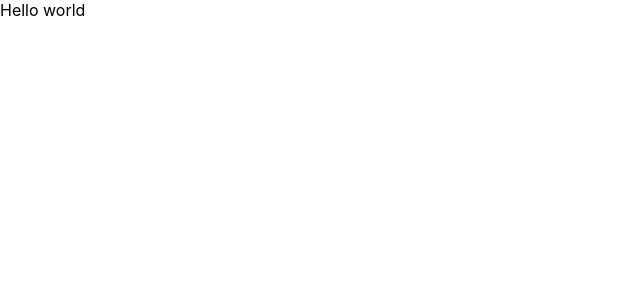
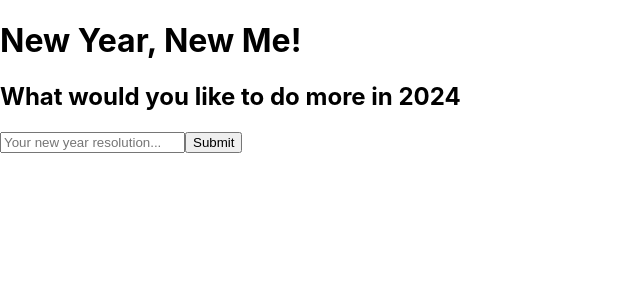
Before and after one commit to makih2003/fresh-start, a React (Create React App) app in the folder fresh-start-frontend/: page / in a window 1280 px wide. Shown: the top 300 px of the page, without its empty margins (0-640 px from the left). Built offline with nearby package versions, Linux system fonts and the light colour scheme.

Commit message:
complete first page w/o css

```diff
--- a/fresh-start-frontend/src/App.js
+++ b/fresh-start-frontend/src/App.js
@@ -1,7 +1,12 @@
 import "./App.css";
+import FirstPage from "./components/FirstPage";
 
 function App() {
-  return <>Hello world</>;
+  return (
+    <div>
+      <FirstPage />
+    </div>
+  );
 }
 
 export default App;
--- a/fresh-start-frontend/src/components/FirstPage.js
+++ b/fresh-start-frontend/src/components/FirstPage.js
@@ -1,7 +1,17 @@
 function FirstPage() {
+  const nextYear = new Date().getFullYear() + 1;
   return (
     <div>
       <h1>New Year, New Me! </h1>
+      <form>
+        <h2>What would you like to do more in {nextYear}</h2>
+        <input
+          type="text"
+          value=""
+          placeholder="Your new year resolution..."
+        ></input>
+        <button>Submit</button>
+      </form>
     </div>
   );
 }
```
